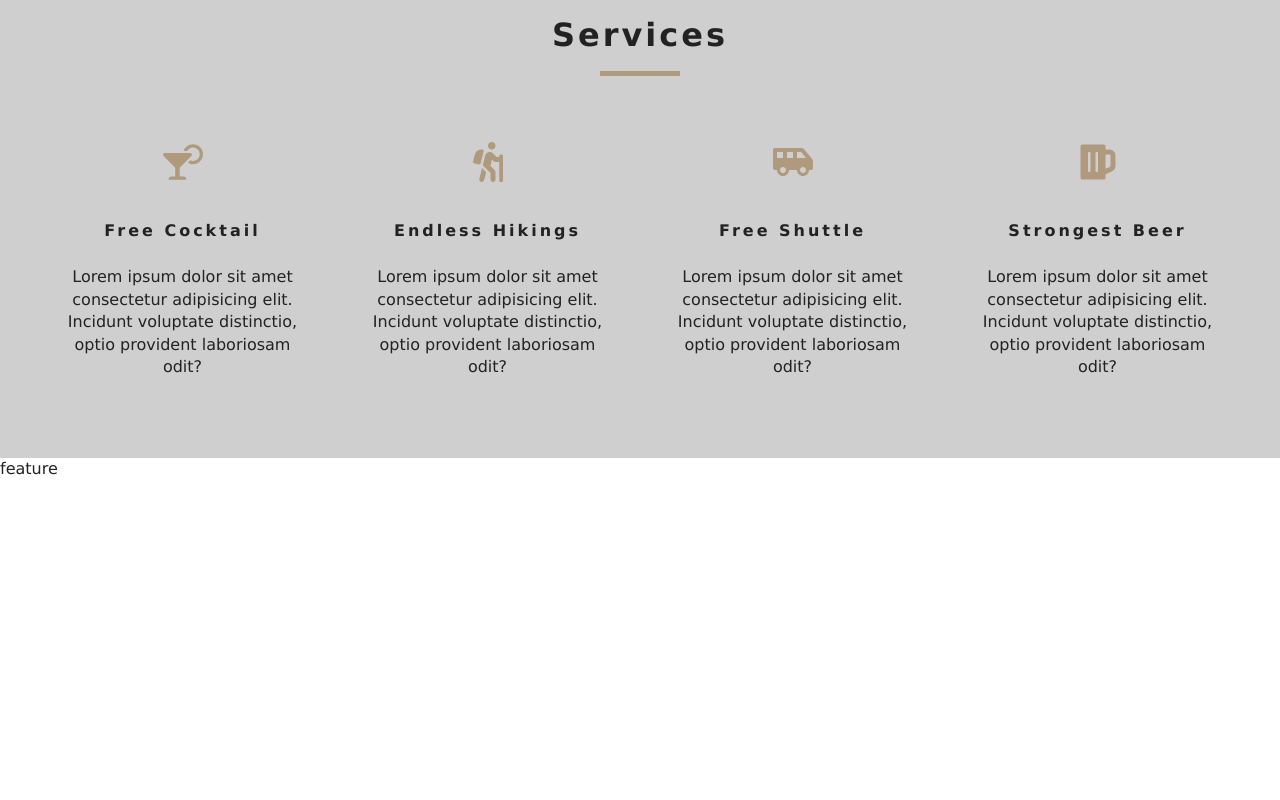
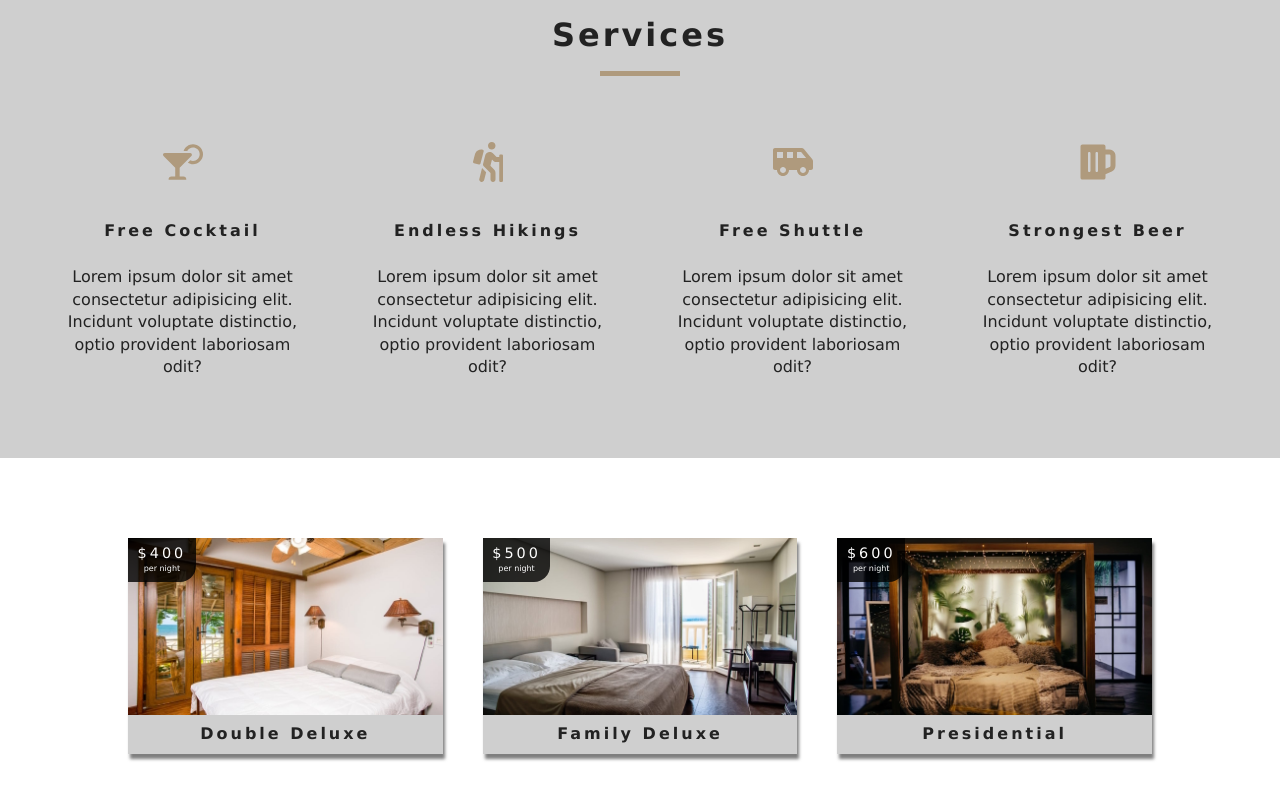
Before and after one commit to asif-hyder/hotel-reservation-site, a React (Create React App) app: page / in a window 1280 px wide. Shown: the part 865-1665 px from the top of the page. Before the commit the page ends 1346 px from the top, so only its background shows below. Built offline with nearby package versions, Linux system fonts and the light colour scheme.

Commit message:
completed feature room and room card component

```diff
--- a/src/assets/index.js
+++ b/src/assets/index.js
@@ -16,6 +16,7 @@ import img9 from "./images/room-9.jpeg";
 import img10 from "./images/room-10.jpeg";
 import img11 from "./images/room-11.jpeg";
 import img12 from "./images/room-12.jpeg";
+import loading from "./images/gif/loading-arrow.gif"
 
 export const images = {
   logo: logo,
@@ -36,4 +37,5 @@ export const images = {
   img10: img10,
   img11: img11,
   img12: img12,
+  loading: loading
 };
--- a/src/components/feature room/FeatureRoom.js
+++ /dev/null
@@ -1,14 +0,0 @@
-// import React, { useContext } from 'react'
-// import RoomContext from '../../context/rooms/roomContext'
-
-const FeatureRoom = () => {
-
-    // const room = useContext(RoomContext)
-  return (
-    <div>
-      feature
-    </div>
-  )
-}
-
-export default FeatureRoom
--- /dev/null
+++ b/src/components/feature room/FeatureRooms.js
@@ -0,0 +1,20 @@
+import React, { useContext } from "react";
+import RoomContext from "../../context/rooms/roomContext";
+import { Loading, RoomCard } from "../";
+
+const FeatureRooms = () => {
+  const { loading, featuredRooms } = useContext(RoomContext);
+  return (
+    <section className="featured__rooms">
+      <div className="featured__rooms-center">
+        {loading ? (
+          <Loading />
+        ) : (
+          featuredRooms.map((room) => <RoomCard key={room.id} room={room} />)
+        )}
+      </div>
+    </section>
+  );
+};
+
+export default FeatureRooms;
--- a/src/components/index.js
+++ b/src/components/index.js
@@ -3,4 +3,6 @@ export {default as Hero} from "./hero/Hero"
 export {default as HeroBanner} from "./hero/HeroBanner"
 export {default as SectionTilte} from "./utils/SectionTitle"
 export {default as Services} from "./services/Services"
-export {default as FeatureRoom} from "./feature room/FeatureRoom"
+export {default as FeatureRoom} from "./feature room/FeatureRooms"
+export {default as Loading} from "./utils/Loading"
+export {default as RoomCard} from "./room-card/RoomCard"
--- /dev/null
+++ b/src/components/room-card/RoomCard.js
@@ -0,0 +1,24 @@
+import React from 'react'
+import { images } from '../../assets'
+import { Link } from 'react-router-dom'
+
+const defaultImg  = images.room1
+const RoomCard = ({room : {name, slug,images,price}}) => {
+  return (
+    <article className='room'>
+      <div className="room__img-container">
+        <img src={images[0] || defaultImg} alt="" />
+        <div className="price-top">
+            <h6>${price}</h6>
+            <p>per night</p>
+        </div>
+            <Link to={`/rooms/${slug}`} className='btn-primary room-link'>Features</Link>
+        <div className="room__info">
+            {name}
+        </div>
+      </div>
+    </article>
+  )
+}
+
+export default RoomCard
--- /dev/null
+++ b/src/components/utils/Loading.js
@@ -0,0 +1,14 @@
+import React from 'react'
+import { images } from '../../assets'
+
+const Loading = () => {
+  return (
+    <div className='loading'>
+        <h4>rooms data loading...</h4>
+        <img src={images.loading} alt="" />
+
+    </div>
+  )
+}
+
+export default Loading
--- /dev/null
+++ b/src/scss/components/__roomCard.scss
@@ -0,0 +1,73 @@
+@use "../abstracts" as *;
+
+.room {
+    box-shadow: $lightShadow;
+    transition: $mainTransition;
+
+    &:hover {
+        box-shadow: $darkShadow;
+    }
+
+    &__img-container {
+        position: relative;
+
+        & img {
+            width: 100%;
+            display: block;
+            transition: $mainTransition;
+        }
+
+        & .price-top {
+            position: absolute;
+            top: 0;
+            left: 0;
+            background: rgba(0, 0, 0, 0.8);
+            color: $mainWhite;
+            padding: 0.3rem 0.6rem 0.5rem;
+            border-bottom-right-radius: 1rem;
+            font-size: 0.5rem;
+            text-align: center;
+            transition: $mainTransition;
+
+            & h6 {
+                margin-bottom: 0;
+                font-size: 0.9rem;
+                font-weight: 300;
+                letter-spacing: $mainSpacing;
+            }
+        }
+
+        & .room-link {
+            position: absolute;
+            top: 47%;
+            left: 50%;
+            transform: scale(0);
+            transition: all 0.3s linear;
+        }
+
+        &:hover {
+            background: rgba(0, 0, 0, 0.8);
+
+            & img {
+                opacity: 0.3;
+            }
+
+            & price-top {
+                opacity: 0;
+            }
+
+            & .room-link {
+                transform: translate(-50%, -53%) scale(1);
+            }
+        }
+    }
+
+    &__info {
+        background: $darkGrey;
+        text-transform: capitalize;
+        padding: 0.5rem 0;
+        text-align: center;
+        font-weight: 700;
+        letter-spacing: $mainSpacing;
+    }
+}
--- /dev/null
+++ b/src/scss/components/_featureRooms.scss
@@ -0,0 +1,30 @@
+@use "../abstracts" as *;
+
+
+.featured__rooms {
+    padding: 5rem 0;
+
+    &-center {
+        width: 80vw;
+        margin: 0 auto;
+        display: grid;
+        grid-template-columns: repeat(auto-fit, minmax(270px, 1fr));
+        grid-row-gap: 2rem;
+        grid-column-gap: 40px;
+    }
+}
+
+@include lg-mobile {
+    .featured-rooms-center {
+        width: 90vw;
+        grid-template-columns: repeat(auto-fit, minmax(330px, 1fr));
+    }
+}
+
+
+@include medium-screen {
+    .featured-rooms-center {
+        width: 95vw;
+        max-width: 1170px;
+    }
+}
--- a/src/scss/components/_index.scss
+++ b/src/scss/components/_index.scss
@@ -3,3 +3,5 @@
 @forward "./heroBanner";
 @forward "./sectionTitle";
 @forward "./services";
+@forward "./featureRooms";
+@forward "./_roomCard";
```
